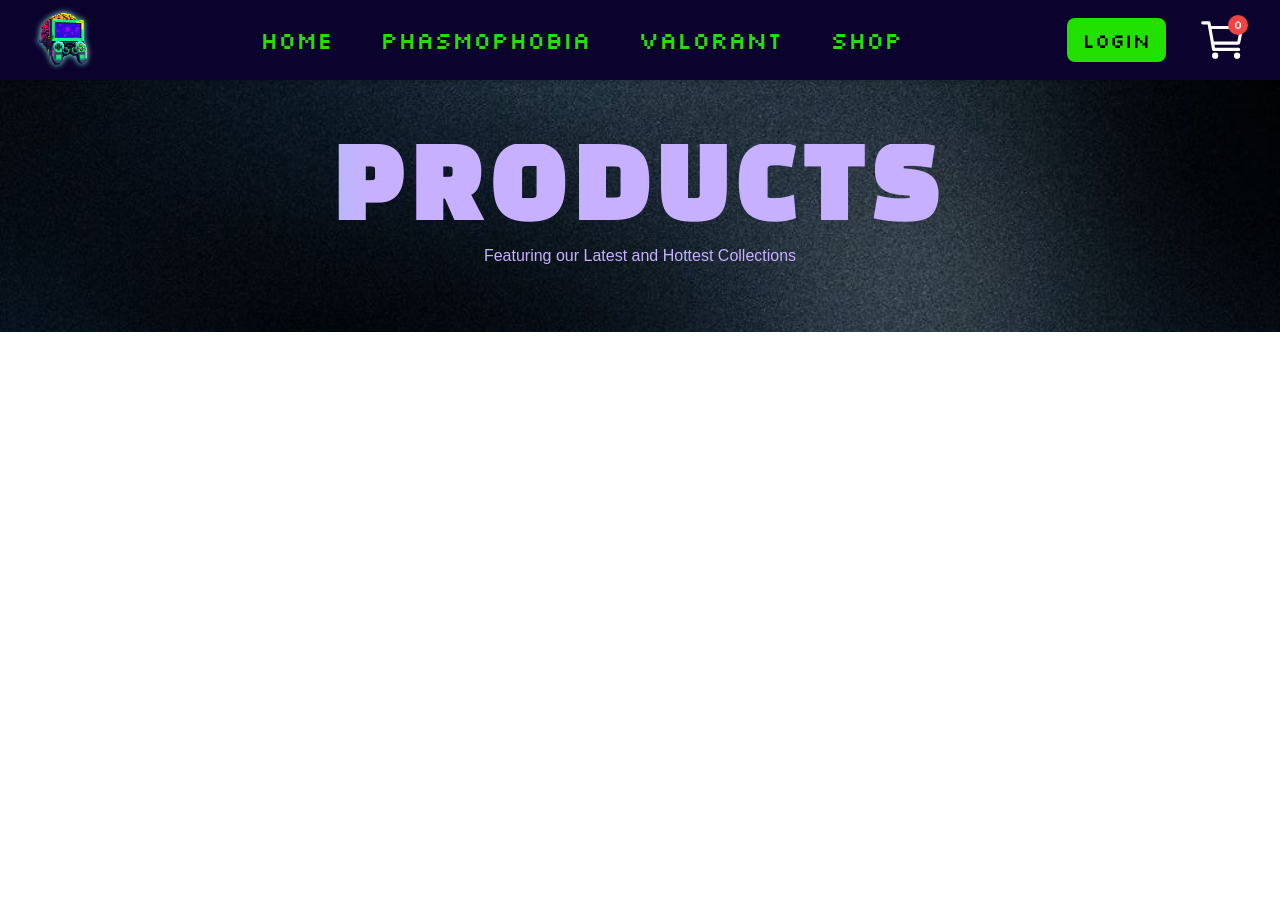
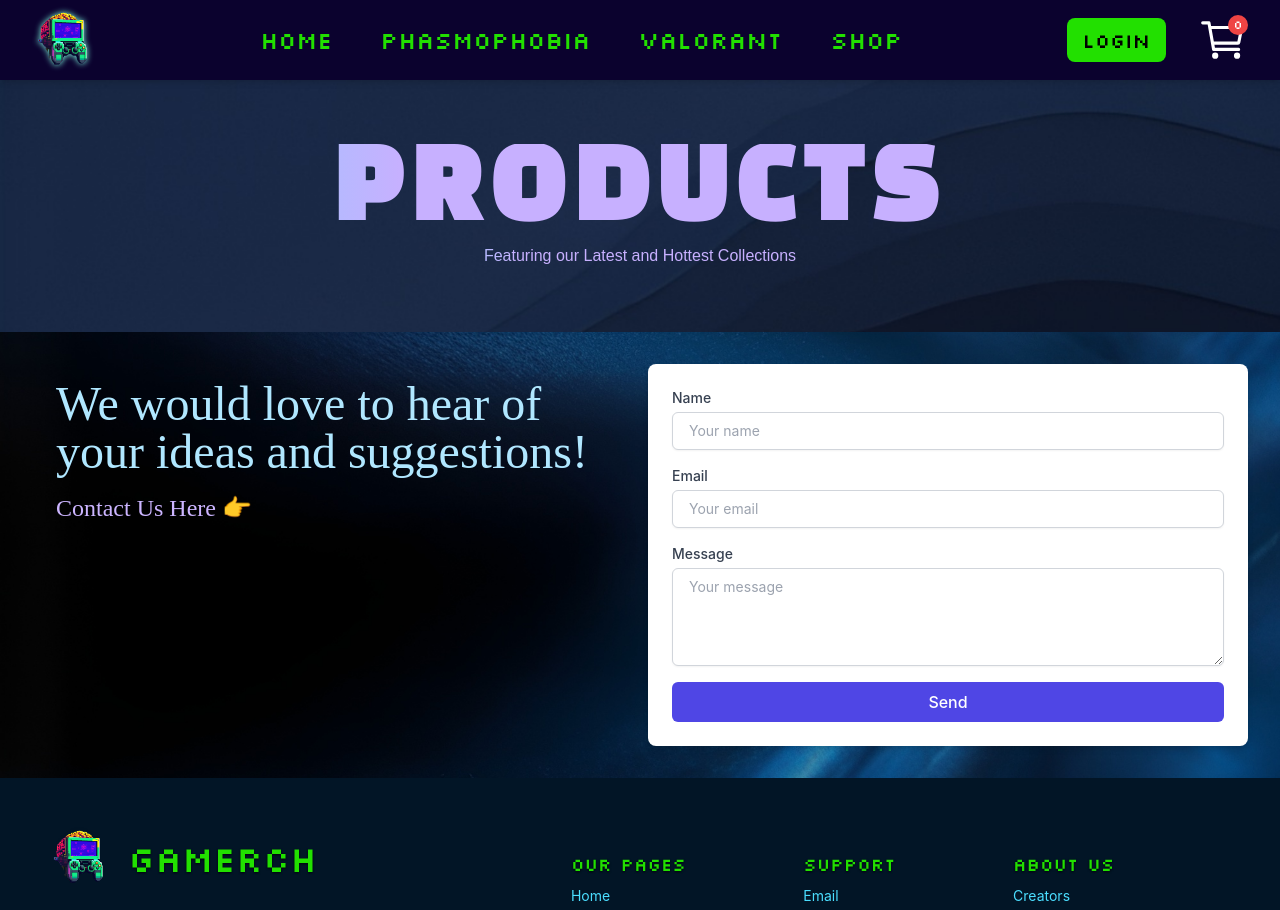
Before and after one commit to codingsanji/GameMerchStore-frontend, a React (Create React App) app: page /shop in a window 1280 px wide. Shown: the top 910 px of the page. Before the commit the page ends 800 px from the top, so only its background shows below. Built offline with nearby package versions, Linux system fonts and the light colour scheme; a web font is replaced by a local one.

Commit message:
shop-header + certain fixes

```diff
--- a/src/components/shopheader/header.jsx
+++ b/src/components/shopheader/header.jsx
@@ -1,6 +1,6 @@
 import React from "react";
 import './header.css'
-import main from'../assets/head.jpg'
+import backgroundImage from'../assets/head.jpg'
 
 const header = (props) => {
     return(
@@ -8,14 +8,14 @@ const header = (props) => {
             <div
             className="flex flex-col justify-center items-center text-center p-6 md:p-8 w-full"
             style={{
-                backgroundImage: `url(${main})`,
+                backgroundImage: `url(${backgroundImage})`,
                 backgroundSize: 'cover',
                 backgroundPosition: 'center',
                 backgroundRepeat: 'no-repeat',
             }}
             >
             <h1 className="shine text-4xl md:text-7xl sm:text-4xl lg:text-8xl xl:text-8xl 2xl:text-8xl font-bold tracking-widest md:mt-8 " style={{fontFamily:'bam'}}>PRODUCTS</h1>
-            <h3 className="shine text-xs md:text-base sm:text-xxs lg:xs xl:text-base 2xl:text-base md:text-lg mt-1 md:mb-8 " style={{fontFamily: "Arial, Helvetica, sans-serif"}}>Featuring our Latest and Hottest Collections</h3>
+            <h3 className="shine text-xs md:text-base sm:text-xs lg:xs xl:text-base 2xl:text-base md:text-lg mt-1 md:mb-8 " style={{fontFamily: "Arial, Helvetica, sans-serif"}}>Featuring our Latest and Hottest Collections</h3>
             </div>
 
 
--- a/src/pages/Home.jsx
+++ b/src/pages/Home.jsx
@@ -1,6 +1,7 @@
 import React from "react";
 import Latest from "../components/latest/latest";
 // import Item from "../components/items/items";
+import ContactUs from "../components/Newsletter/Newsletter"
 import Footer from "../components/footer/footer";
 
 
@@ -10,6 +11,7 @@ const Home = () => {
       {/* keep the bg that color and try to put the hero part in a box above the bg  */}
       <Latest />
       {/* <Item /> */}
+      <ContactUs />
       <Footer />
     </div>
   );
--- a/src/pages/Phasmo.jsx
+++ b/src/pages/Phasmo.jsx
@@ -1,12 +1,16 @@
 import React from "react";
 import Phasguide from "../components/phasmo/phasguide";
 import PProducts from "../components/perproducts/pproducts";
+import ContactUs from "../components/Newsletter/Newsletter"
+import Footer from "../components/footer/footer"
 
 const Phasmo = () => {
   return (
     <div>
       <Phasguide />
       <PProducts />
+      <ContactUs />
+      <Footer />
     </div>
   );
 };
--- a/src/pages/Shop.jsx
+++ b/src/pages/Shop.jsx
@@ -1,10 +1,14 @@
 import React from 'react'
 import Head from '../components/shopheader/header'
+import ContactUs from "../components/Newsletter/Newsletter"
+import Footer from "../components/footer/footer"
 
 const Shop = () => {
     return(
         <div>
             <Head />
+            <ContactUs />
+            <Footer />
         </div>
     )
 }
--- a/src/pages/Valo.jsx
+++ b/src/pages/Valo.jsx
@@ -1,12 +1,16 @@
 import React from "react";
 import Vproducts from "../components/perproducts/vproducts";
 // import Valoguide from "../components/valo/valoguide";
+import ContactUs from "../components/Newsletter/Newsletter"
+import Footer from "../components/footer/footer"
 
 const Valo = () => {
   return (
     <div>
       {/* <Valoguide /> */}
       <Vproducts />
+      <ContactUs />
+      <Footer />
     </div>
   );
 };
```
Also changed, not shown: src/components/assets/head.jpg.
